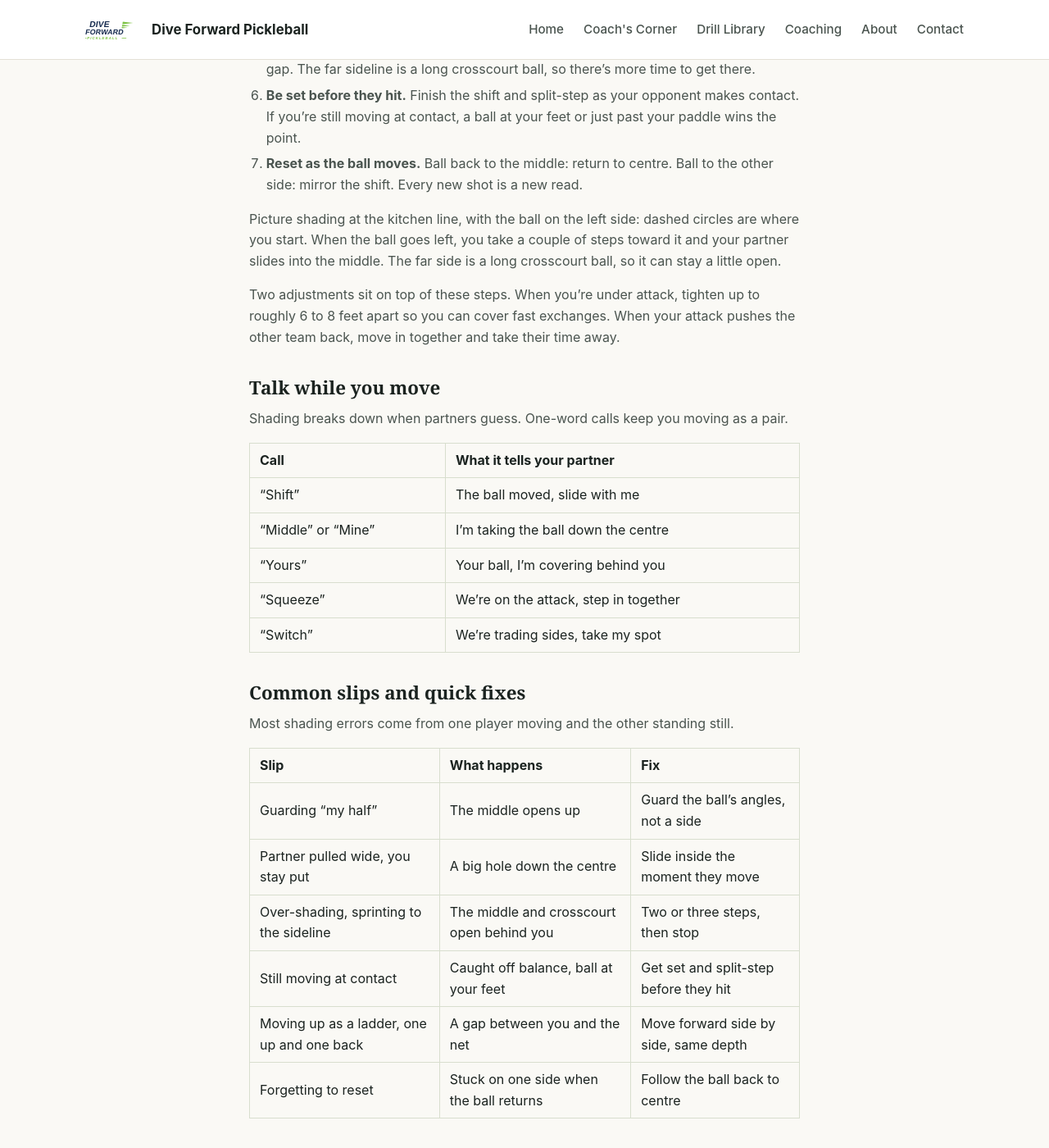
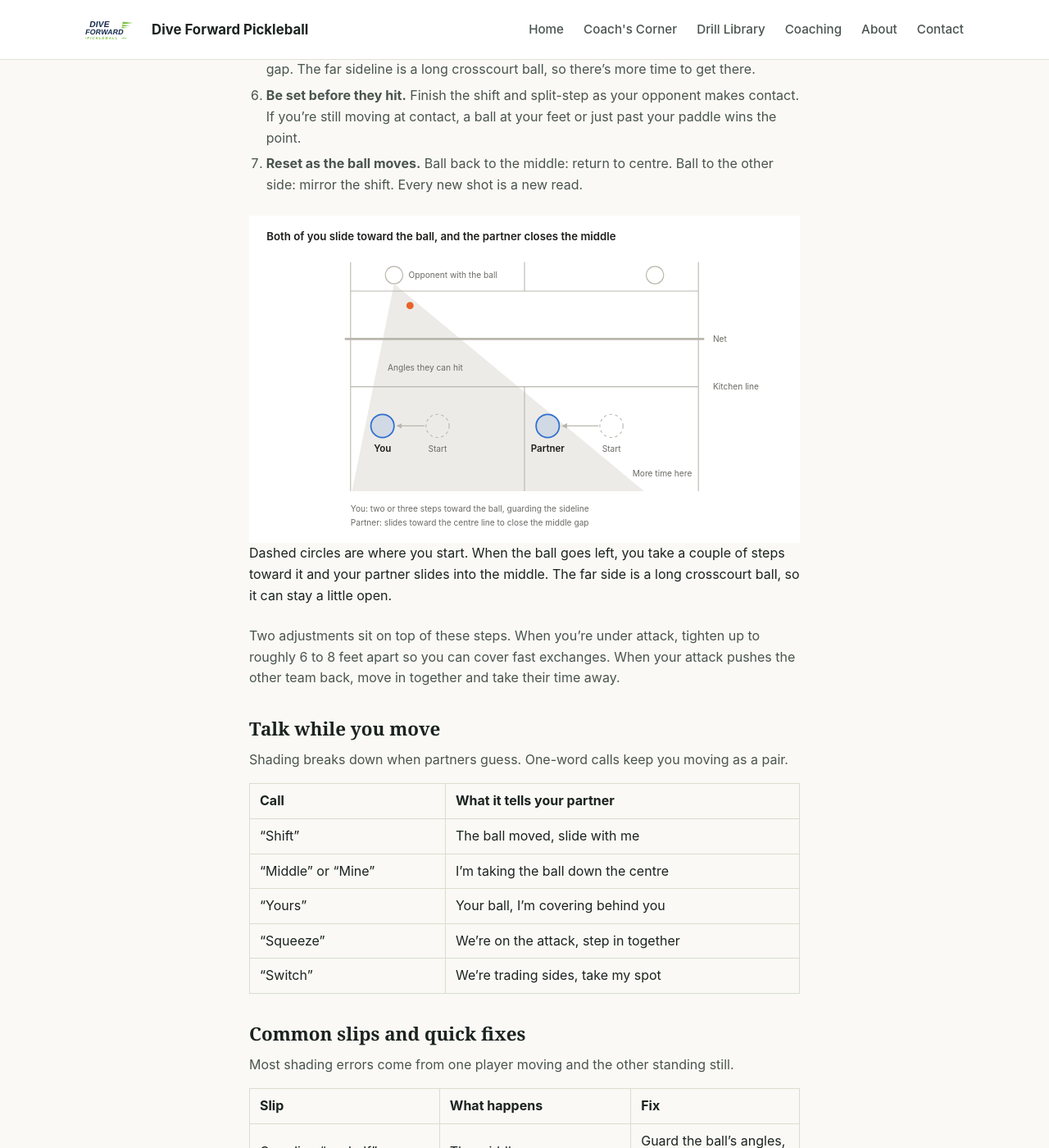
Before and after one commit to forwardpickleballorg-art/forwardpickleballorg-art.github.io, a Jekyll site: the page built from _posts/2026-11-06-shading-in-pickleball.html, in a window 1280 px wide and 1400 px high, scrolled down 1192 px. Shown: the whole window at 82% size. Built offline with Jekyll 4.4.1, drawn with Linux system fonts in a browser that asks for light colours.

Commit message:
Add shading diagram to Shading in Pickleball post

```diff
--- a/_posts/2026-11-06-shading-in-pickleball.html
+++ b/_posts/2026-11-06-shading-in-pickleball.html
@@ -29,7 +29,58 @@ redirect_from:
 <li><strong>Reset as the ball moves.</strong> Ball back to the middle: return to centre. Ball to the other side: mirror the shift. Every new shot is a new read.</li>
 </ol>
 
-<p>Picture shading at the kitchen line, with the ball on the left side: dashed circles are where you start. When the ball goes left, you take a couple of steps toward it and your partner slides into the middle. The far side is a long crosscourt ball, so it can stay a little open.</p>
+<figure style="margin: 1.5rem 0;">
+<style>
+  .shading-diagram { --bg: #ffffff; --ink: #1f1e1d; --quiet: #6b6a65; --line: #b9b7ad; --zone: #ecebe7; --accent: #2f6fd1; --accent-fill: rgba(47, 111, 209, 0.14); --ball: #e8622c; background: var(--bg); color: var(--ink); font-family: -apple-system, BlinkMacSystemFont, "Segoe UI", Roboto, Helvetica, Arial, sans-serif; }
+  @media (prefers-color-scheme: dark) {
+    .shading-diagram { --bg: #1c1c1b; --ink: #f0efe9; --quiet: #a9a79e; --line: #6b6a65; --zone: #2c2c2a; --accent: #6aa3f0; --accent-fill: rgba(106, 163, 240, 0.18); --ball: #f08a5d; }
+  }
+  .shading-diagram svg { width: 100%; height: auto; display: block; }
+</style>
+<div class="shading-diagram">
+<svg viewBox="0 0 760 452" role="img" aria-label="Both of you slide toward the ball, and the partner closes the middle" font-size="13">
+  <defs>
+    <marker id="shade-arrow" viewBox="0 0 10 10" refX="9" refY="5" markerWidth="6" markerHeight="6" orient="auto-start-reverse">
+      <path d="M0 0L10 5L0 10z" fill="var(--line)"/>
+    </marker>
+  </defs>
+  <text x="24" y="34" font-size="15" font-weight="600" fill="var(--ink)">Both of you slide toward the ball, and the partner closes the middle</text>
+  <polygon points="200,94 142,380 545,380" fill="var(--zone)"/>
+  <text x="243" y="214" text-anchor="middle" font-size="11.5" fill="var(--quiet)">Angles they can hit</text>
+  <g fill="none" stroke="var(--line)" stroke-width="1.25">
+    <line x1="140" y1="64" x2="140" y2="380"/>
+    <line x1="620" y1="64" x2="620" y2="380"/>
+    <line x1="140" y1="104" x2="620" y2="104"/>
+    <line x1="140" y1="236" x2="620" y2="236"/>
+    <line x1="380" y1="64" x2="380" y2="104"/>
+    <line x1="380" y1="236" x2="380" y2="380"/>
+  </g>
+  <line x1="132" y1="170" x2="628" y2="170" stroke="var(--line)" stroke-width="3"/>
+  <text x="640" y="174" font-size="11.5" fill="var(--quiet)">Net</text>
+  <text x="640" y="240" font-size="11.5" fill="var(--quiet)">Kitchen line</text>
+  <circle cx="200" cy="82" r="12" fill="none" stroke="var(--line)" stroke-width="1.25"/>
+  <circle cx="560" cy="82" r="12" fill="none" stroke="var(--line)" stroke-width="1.25"/>
+  <circle cx="222" cy="124" r="5" fill="var(--ball)"/>
+  <text x="220" y="86" font-size="11.5" fill="var(--quiet)">Opponent with the ball</text>
+  <circle cx="260" cy="290" r="16" fill="none" stroke="var(--line)" stroke-width="1.25" stroke-dasharray="4 4"/>
+  <circle cx="500" cy="290" r="16" fill="none" stroke="var(--line)" stroke-width="1.25" stroke-dasharray="4 4"/>
+  <text x="260" y="326" text-anchor="middle" font-size="11.5" fill="var(--quiet)">Start</text>
+  <text x="500" y="326" text-anchor="middle" font-size="11.5" fill="var(--quiet)">Start</text>
+  <g fill="none" stroke="var(--line)" stroke-width="1.25">
+    <path d="M242 290H204" marker-end="url(#shade-arrow)"/>
+    <path d="M482 290H432" marker-end="url(#shade-arrow)"/>
+  </g>
+  <circle cx="184" cy="290" r="16" fill="var(--accent-fill)" stroke="var(--accent)" stroke-width="2"/>
+  <text x="184" y="326" text-anchor="middle" font-weight="600" fill="var(--ink)">You</text>
+  <circle cx="412" cy="290" r="16" fill="var(--accent-fill)" stroke="var(--accent)" stroke-width="2"/>
+  <text x="412" y="326" text-anchor="middle" font-weight="600" fill="var(--ink)">Partner</text>
+  <text x="570" y="360" text-anchor="middle" font-size="11.5" fill="var(--quiet)">More time here</text>
+  <text x="140" y="408" font-size="11.5" fill="var(--quiet)">You: two or three steps toward the ball, guarding the sideline</text>
+  <text x="140" y="428" font-size="11.5" fill="var(--quiet)">Partner: slides toward the centre line to close the middle gap</text>
+</svg>
+</div>
+<figcaption>Dashed circles are where you start. When the ball goes left, you take a couple of steps toward it and your partner slides into the middle. The far side is a long crosscourt ball, so it can stay a little open.</figcaption>
+</figure>
 
 <p>Two adjustments sit on top of these steps. When you&rsquo;re under attack, tighten up to roughly 6 to 8 feet apart so you can cover fast exchanges. When your attack pushes the other team back, move in together and take their time away.</p>
 
```
